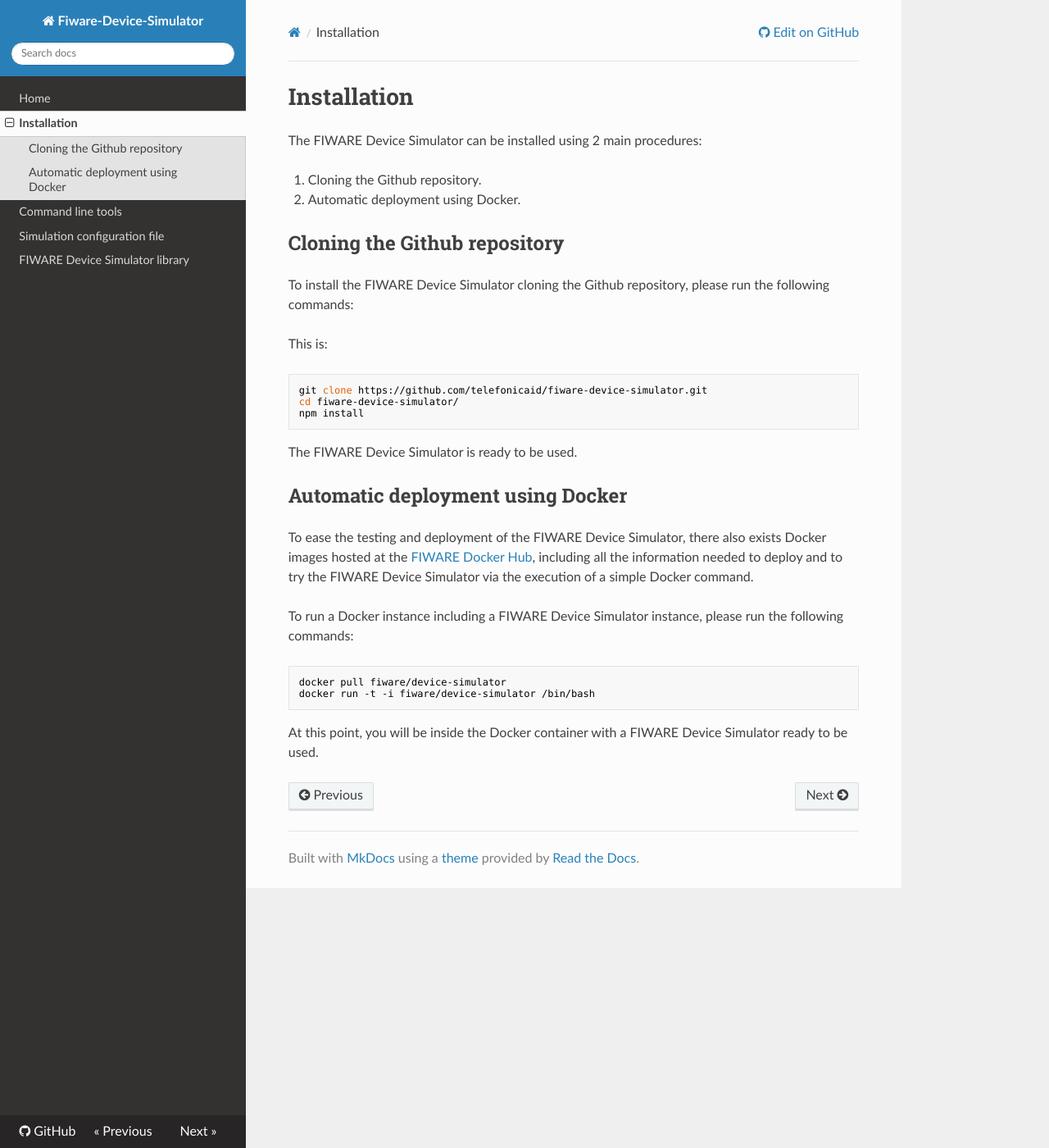
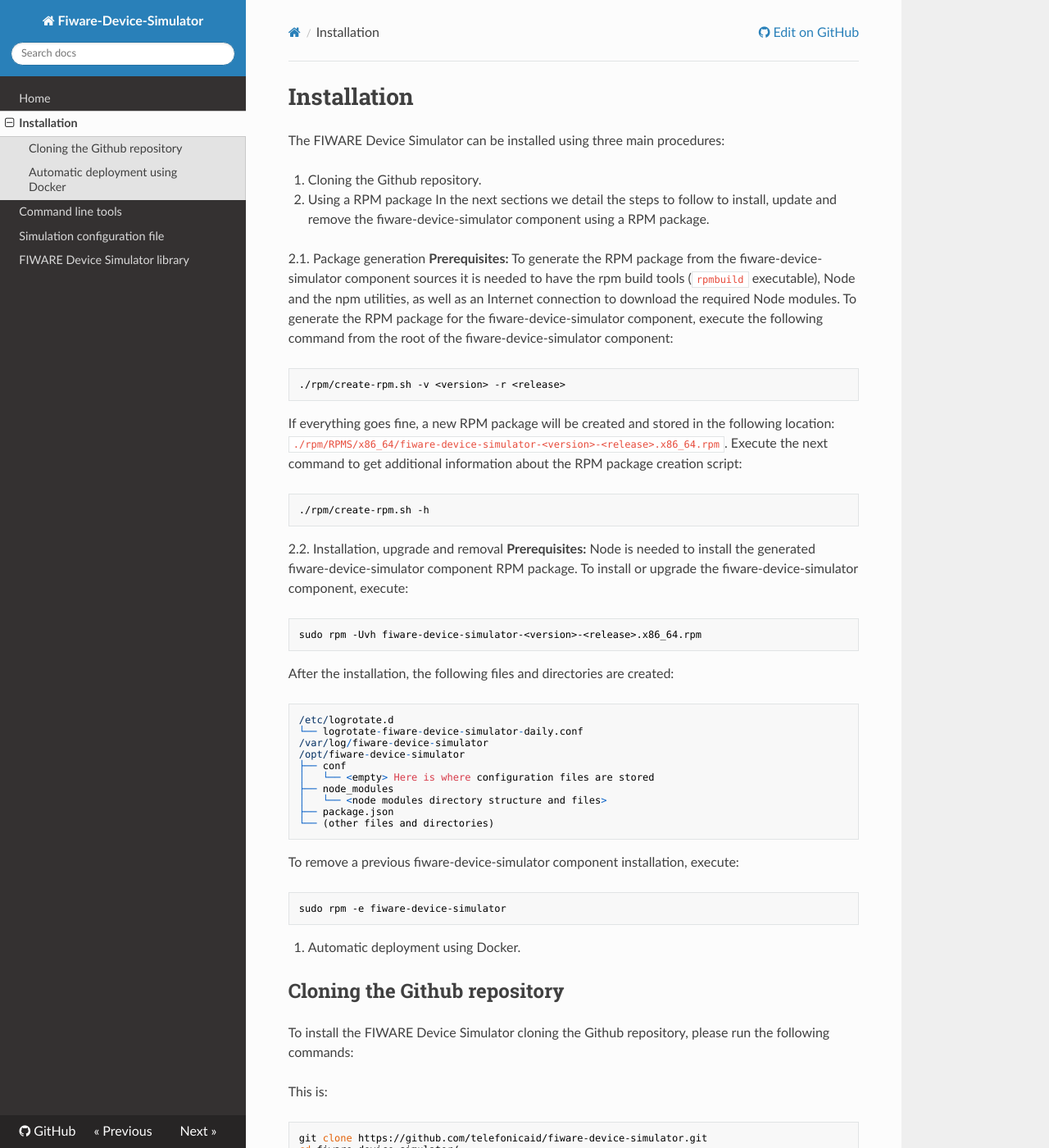
Before and after one commit to telefonicaid/fiware-device-simulator, an MkDocs documentation site: the page built from doc/manuals/installation.md, in a window 1280 px wide and 1400 px high. Shown: the whole window at 82% size. Built offline with MkDocs 1.6.1, drawn with Linux system fonts in a browser that asks for light colours; nearby versions of some CDN libraries; comment, search, counter and statistics services are not loaded; old or Windows-style settings are respelled for this version of MkDocs.

Commit message:
doc/add_doc_rpm_builds

````diff
--- a/doc/manuals/installation.md
+++ b/doc/manuals/installation.md
@@ -1,9 +1,50 @@
 # Installation
 
-The FIWARE Device Simulator can be installed using 2 main procedures:
+The FIWARE Device Simulator can be installed using three main procedures:
 
 1. Cloning the Github repository.
-2. Automatic deployment using Docker.
+
+2. Using a RPM package
+In the next sections we detail the steps to follow to install, update and remove the fiware-device-simulator component using a RPM package.
+
+2.1. Package generation
+**Prerequisites:** To generate the RPM package from the fiware-device-simulator component sources it is needed to have the rpm build tools (`rpmbuild` executable), Node and the
+npm utilities, as well as an Internet connection to download the required Node modules.
+To generate the RPM package for the fiware-device-simulator component, execute the following command from the root of the fiware-device-simulator component:
+```bash
+./rpm/create-rpm.sh -v <version> -r <release>
+```
+If everything goes fine, a new RPM package will be created and stored in the following location: `./rpm/RPMS/x86_64/fiware-device-simulator-<version>-<release>.x86_64.rpm`.
+Execute the next command to get additional information about the RPM package creation script:
+```bash
+./rpm/create-rpm.sh -h
+```
+
+2.2. Installation, upgrade and removal
+**Prerequisites:** Node is needed to install the generated fiware-device-simulator component RPM package.
+To install or upgrade the fiware-device-simulator component, execute:
+```bash
+sudo rpm -Uvh fiware-device-simulator-<version>-<release>.x86_64.rpm
+```
+After the installation, the following files and directories are created:
+```
+/etc/logrotate.d
+└── logrotate-fiware-device-simulator-daily.conf
+/var/log/fiware-device-simulator
+/opt/fiware-device-simulator
+├── conf
+│   └── <empty> Here is where configuration files are stored
+├── node_modules
+│   └── <node modules directory structure and files>
+├── package.json
+└── (other files and directories)
+```
+To remove a previous fiware-device-simulator component installation, execute:
+```bash
+sudo rpm -e fiware-device-simulator
+```
+
+3. Automatic deployment using Docker.
 
 ## Cloning the Github repository
 
````
Also changed, not shown: 1 other file.
